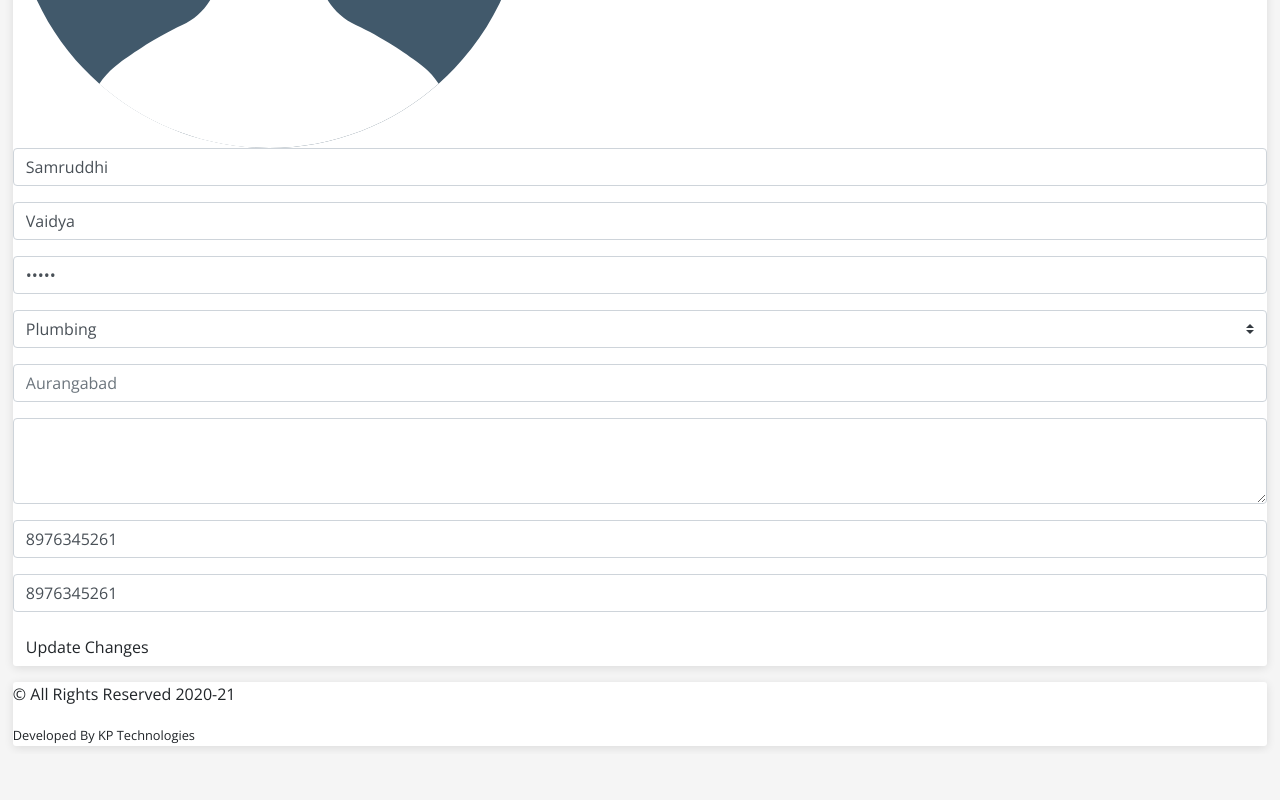
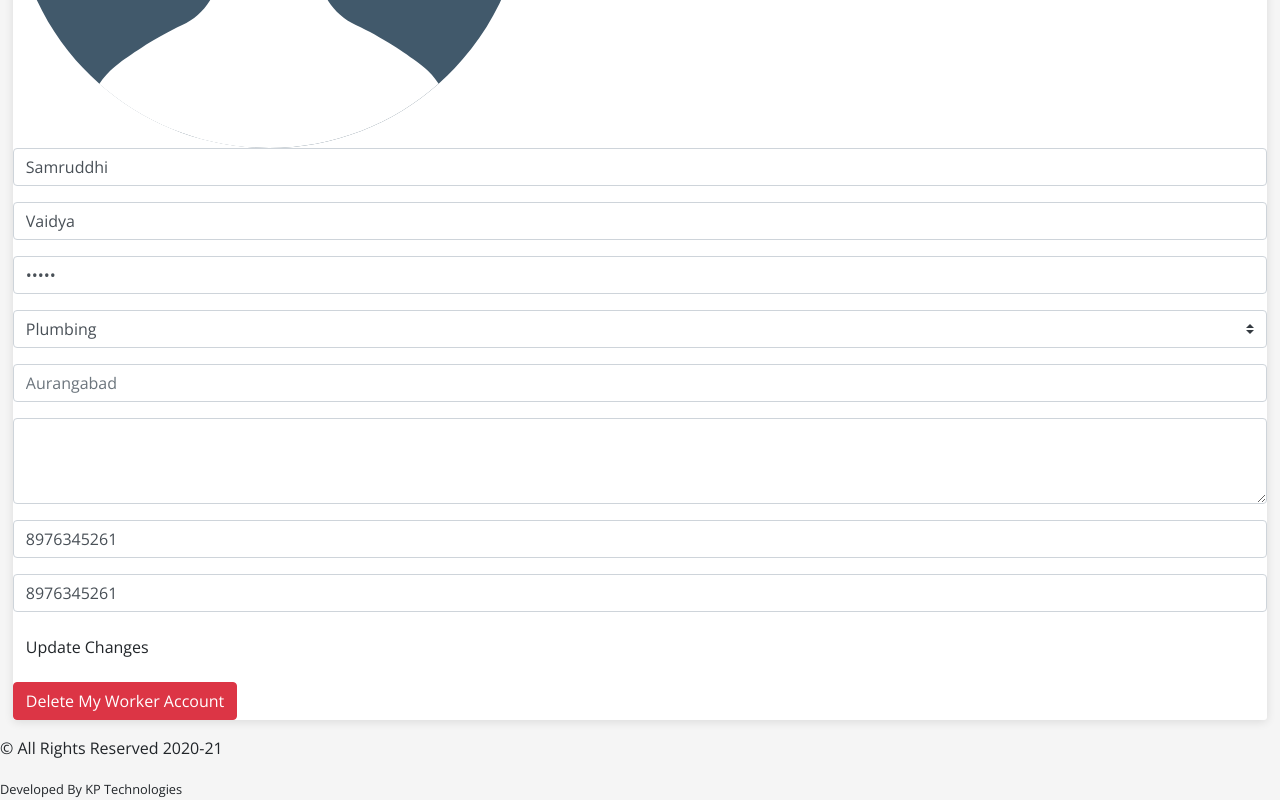
Before and after one commit to KunalPandharkar/worker, a plain HTML site: page editworker.html in a window 1280 px wide. Shown: the part 695-1495 px from the top of the page. Before the commit the page ends 1449 px from the top, so only its background shows below. Drawn offline with nearby package versions, Linux system fonts and the light colour scheme.

Commit message:
Add files via upload

```diff
--- a/editworker.html
+++ b/editworker.html
@@ -205,11 +205,15 @@
                 <a href="" class="btn">Update Changes</a>
             </div>
 
+            <div class="form-group fg-log2">
+                <a href="" class="btn btn-danger">Delete My Worker Account</a>
+            </div>
+
         </div>
     </section>
 
     <footer>
-        <div class="defaultcard abt-footer">
+        <div class="abt-footer">
             <p>© All Rights Reserved 2020-21</p>
             <small>Developed By KP Technologies</small>
         </div>
```
Also changed, not shown: aboutus.html (+1 -1 lines), categories.html (+1 -1 lines), contactus.html (+1 -1 lines), index.html (+1 -1 lines), login.html (+1 -6 lines), register.html (+1 -6 lines), registerworker.html (+1 -1 lines), userprofile.html (+1 -1 lines), workerinfo.html (+1 -1 lines), workerslist.html (+1 -1 lines).
